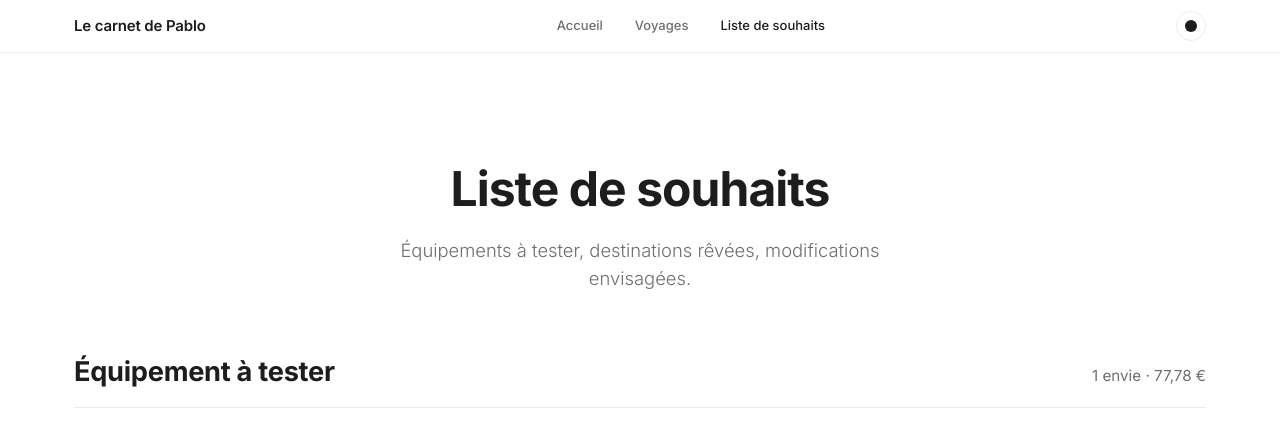
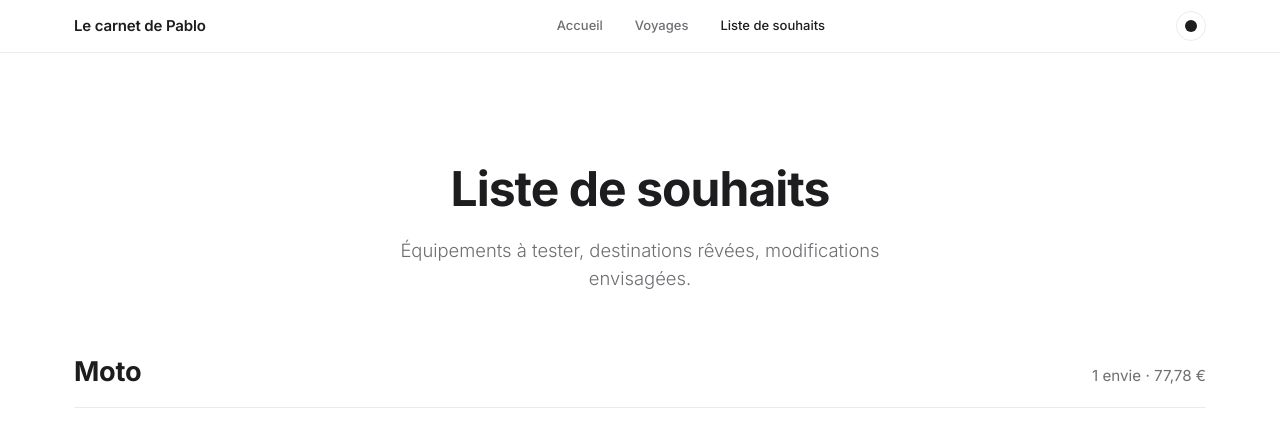
Before and after one commit to pablo7402/pablo7402.github.io, an Eleventy site: page src/wishlist.njk in a window 1280 px wide. Shown: the top 429 px of the page. Built offline with nearby package versions, Linux system fonts and the light colour scheme; Eleventy itself is replaced by a stand-in of ours; files that its build step writes are made by us from their sources.

Commit message:
Update Catégorie “equipement”

```diff
--- a/src/categories/equipement.md
+++ b/src/categories/equipement.md
@@ -1,4 +1,4 @@
 ---
-nom: "Équipement à tester"
+nom: "Moto "
 ordre: 1
 ---
```
